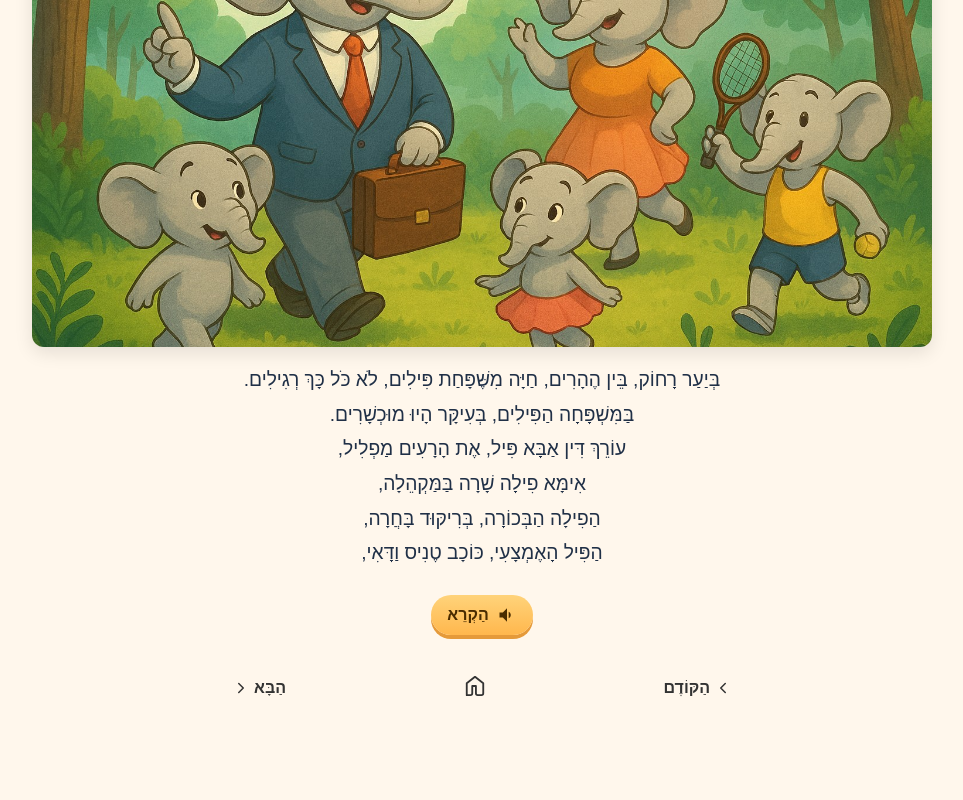
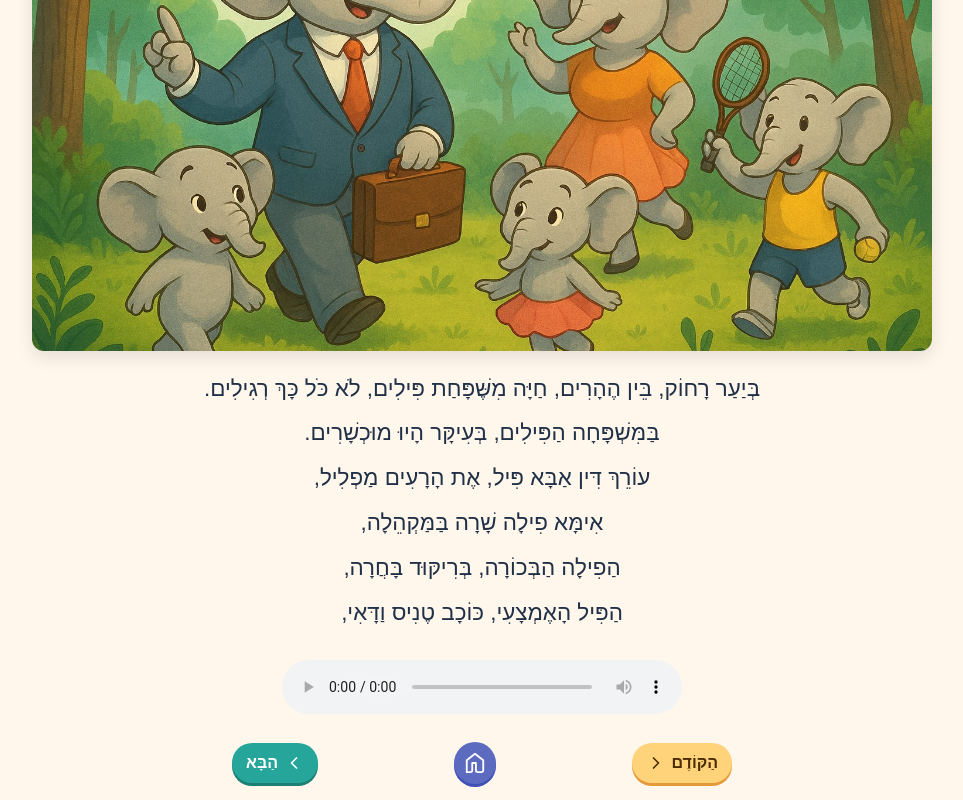
Before and after one commit to MMel25/storybook, a Next.js app: page /page1 in a window 1280 px wide. Shown: the part 304-1104 px from the top of the page, without its empty margins (158-1121 px from the left). Before the commit the page ends 1021 px from the top, so only its background shows below. Built offline with nearby package versions, Linux system fonts and the light colour scheme.

Commit message:
Update page1.tsx

```diff
--- a/pages/page1.tsx
+++ b/pages/page1.tsx
@@ -1,13 +1,16 @@
 import Link from "next/link";
 import Image from "next/image";
-import { useRef } from "react";
+import { useRef, useState } from "react";
 
 export default function Page1() {
   const audioRef = useRef<HTMLAudioElement>(null);
+  const [isPlaying, setIsPlaying] = useState(false);
 
-  const playAudio = () => {
-    if (audioRef.current) {
-      audioRef.current.currentTime = 0;
+  const togglePlay = () => {
+    if (!audioRef.current) return;
+    if (isPlaying) {
+      audioRef.current.pause();
+    } else {
       audioRef.current.play();
     }
   };
@@ -18,12 +21,13 @@ export default function Page1() {
       <h1 className="title" style={{ marginBottom: "4px" }}>
         הַפִּיל שֶׁאָהַב לְנַגֵּן
       </h1>
+
       {/* מספר עמוד */}
-      <h2 style={{ fontSize: "1.2rem", color: "#555", marginTop: 0 }}>
+      <h2 style={{ fontSize: "1.3rem", color: "#555", marginTop: 0 }}>
         עַמּוּד 1
       </h2>
 
-      {/* תמונה בפורמט לרוחב */}
+      {/* תמונה */}
       <div
         style={{
           position: "relative",
@@ -47,14 +51,14 @@ export default function Page1() {
       {/* טקסט הסיפור */}
       <div
         style={{
-          fontSize: "1.2rem",
-          lineHeight: "1.8",
-          maxWidth: "800px",
+          fontSize: "1.4rem", // מוגדל
+          lineHeight: "2",
+          maxWidth: "820px",
           margin: "0 auto 24px",
           whiteSpace: "pre-line",
         }}
       >
-        {`בְּיַעַר רָחוֹק, בֵּין הֶהָרִים, חַיָּה מִשֶּׁפָּחַת פִּילִים, לֹא כֹּל כָּךְ רְגִילִים.
+{`בְּיַעַר רָחוֹק, בֵּין הֶהָרִים, חַיָּה מִשֶּׁפָּחַת פִּילִים, לֹא כֹּל כָּךְ רְגִילִים.
 בַּמִּשְׁפָּחָה הַפִּילִים, בְּעִיקָּר הָיוּ מוּכְשָׁרִים.
 עוֹרֵךְ דִּין אַבָּא פִּיל, אֶת הָרָעִים מַפְלִיל,
 אִימָּא פִילָה שָׁרָה בַּמַּקְהֵלָה,
@@ -62,44 +66,20 @@ export default function Page1() {
 הַפִּיל הָאֶמְצָעִי, כּוֹכָב טֶנִיס וַדָּאִי,`}
       </div>
 
-      {/* כפתור האזנה */}
-      <button
-        onClick={playAudio}
-        style={{
-          display: "inline-flex",
-          alignItems: "center",
-          gap: "8px",
-          padding: "10px 16px",
-          borderRadius: "999px",
-          border: "none",
-          background: "linear-gradient(180deg, #ffd37a, #ffb74d)",
-          color: "#4a2c00",
-          fontWeight: "bold",
-          fontSize: "1rem",
-          boxShadow: "0 4px 0 #e59a3a",
-          cursor: "pointer",
-          marginBottom: "24px",
-        }}
-      >
-        {/* אייקון רמקול */}
-        <svg
-          aria-hidden="true"
-          focusable="false"
-          viewBox="0 0 24 24"
-          width="20"
-          height="20"
-          fill="currentColor"
-        >
-          <path d="M3 9v6h4l5 5V4L7 9H3z" />
-          <path d="M16.5 12c0-1.77-1.02-3.29-2.5-4.03v8.06c1.48-.74 2.5-2.26 2.5-4.03z" />
-        </svg>
-        הַקְרֵא
-      </button>
+      {/* נגן אודיו */}
+      <div style={{ marginBottom: "24px" }}>
+        <audio
+          ref={audioRef}
+          src="/audio/page1.wav" // שימוש ב-WAV
+          preload="auto"
+          controls
+          style={{ width: "100%", maxWidth: "400px" }}
+          onPlay={() => setIsPlaying(true)}
+          onPause={() => setIsPlaying(false)}
+        />
+      </div>
 
-      {/* נגן האודיו (נסתר) */}
-      <audio ref={audioRef} src="/audio/page1.wav" preload="auto" />
-
-      {/* ניווט בין עמודים */}
+      {/* ניווט */}
       <div
         style={{
           display: "flex",
@@ -110,22 +90,26 @@ export default function Page1() {
           alignItems: "center",
         }}
       >
-        {/* הקודם */}
+        {/* הקודם – חץ ימינה */}
         <Link
           href="/"
           style={{
             display: "flex",
             alignItems: "center",
-            gap: "4px",
-            textDecoration: "none",
-            color: "#333",
+            gap: "6px",
+            background: "#ffd37a",
+            padding: "10px 14px",
+            borderRadius: "999px",
             fontWeight: "bold",
+            color: "#4a2c00",
+            boxShadow: "0 3px 0 #e59a3a",
           }}
         >
+          <span>הַקּוֹדֶם</span>
           <svg
             xmlns="http://www.w3.org/2000/svg"
-            width="18"
-            height="18"
+            width="20"
+            height="20"
             viewBox="0 0 24 24"
             fill="none"
             stroke="currentColor"
@@ -133,17 +117,22 @@ export default function Page1() {
             strokeLinecap="round"
             strokeLinejoin="round"
           >
-            <polyline points="15 18 9 12 15 6" />
+            <polyline points="9 18 15 12 9 6" />
           </svg>
-          <span>הַקּוֹדֶם</span>
         </Link>
 
         {/* בית */}
         <Link
           href="/"
           style={{
-            textDecoration: "none",
-            color: "#333",
+            background: "#5c6bc0",
+            padding: "10px",
+            borderRadius: "50%",
+            color: "#fff",
+            display: "flex",
+            alignItems: "center",
+            justifyContent: "center",
+            boxShadow: "0 3px 0 #3f51b5",
           }}
         >
           <svg
@@ -161,23 +150,25 @@ export default function Page1() {
           </svg>
         </Link>
 
-        {/* הבא */}
+        {/* הבא – חץ שמאלה */}
         <Link
           href="/page2"
           style={{
             display: "flex",
             alignItems: "center",
-            gap: "4px",
-            textDecoration: "none",
-            color: "#333",
+            gap: "6px",
+            background: "#26a69a",
+            padding: "10px 14px",
+            borderRadius: "999px",
             fontWeight: "bold",
+            color: "#fff",
+            boxShadow: "0 3px 0 #1b7f74",
           }}
         >
-          <span>הַבָּא</span>
           <svg
             xmlns="http://www.w3.org/2000/svg"
-            width="18"
-            height="18"
+            width="20"
+            height="20"
             viewBox="0 0 24 24"
             fill="none"
             stroke="currentColor"
@@ -185,8 +176,9 @@ export default function Page1() {
             strokeLinecap="round"
             strokeLinejoin="round"
           >
-            <polyline points="9 18 15 12 9 6" />
+            <polyline points="15 18 9 12 15 6" />
           </svg>
+          <span>הַבָּא</span>
         </Link>
       </div>
     </main>
```
